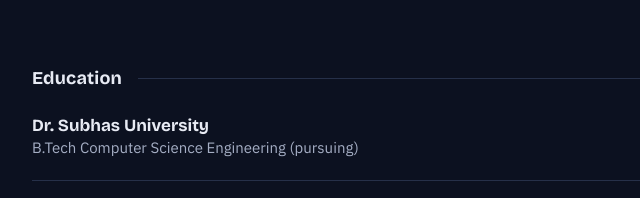
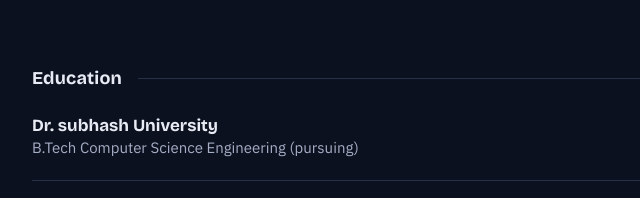
Before and after one commit to Krishpatel369/Portfolio, a plain HTML site: page index.html in a window 1280 px wide. Shown: the part 3821-4019 px from the top of the page, 380-1020 px from the left. Drawn offline with nearby package versions, Linux system fonts and the light colour scheme.

Commit message:
Correct university name capitalization in education section

```diff
--- a/index.html
+++ b/index.html
@@ -187,7 +187,7 @@
       <h2 class="sec-title">Education</h2>
       <div class="edu">
         <div class="edu-row">
-          <div><h3>Dr. Subhas University</h3><p>B.Tech Computer Science Engineering (pursuing)</p></div>
+          <div><h3>Dr. subhash University</h3><p>B.Tech Computer Science Engineering (pursuing)</p></div>
           <div class="when">2024 &ndash; pursuing</div>
         </div>
         <div class="edu-row">
```
